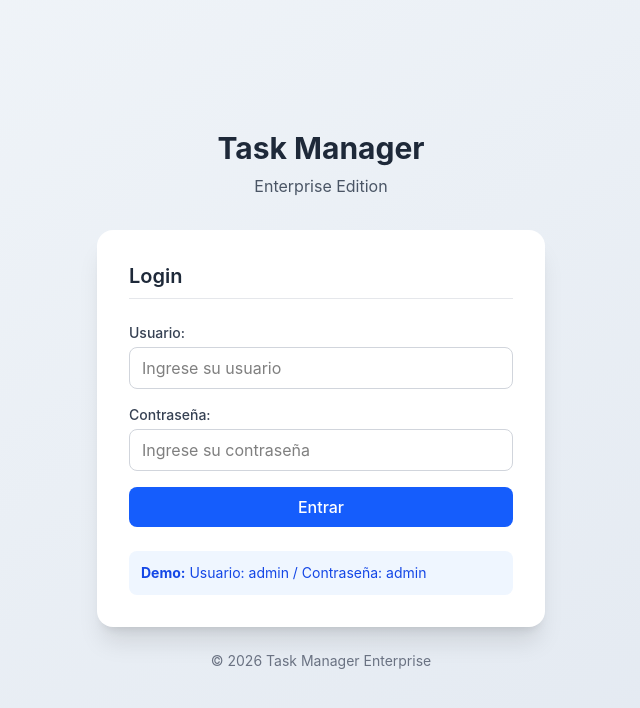
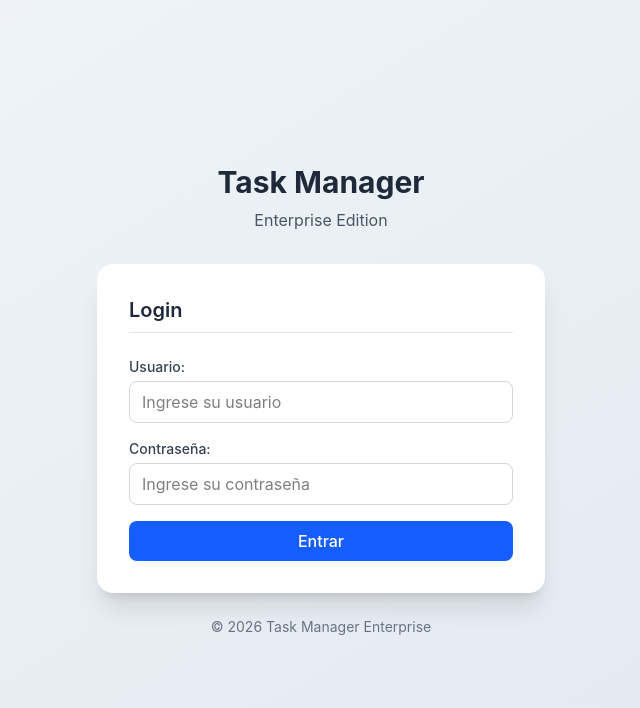
Before and after one commit to Titan0605/taskmanager, a React (Vite) app in the folder client/: page / in a window 1280 px wide. Shown: the top 708 px of the page, without its empty margins (319-959 px from the left). Built offline with nearby package versions, Linux system fonts and the light colour scheme; no server answers.

Commit message:
Some fixes

```diff
--- a/client/src/pages/Login.jsx
+++ b/client/src/pages/Login.jsx
@@ -101,10 +101,7 @@ export default function Login({ onLogin }) {
             </button>
           </form>
 
-          {/* Demo Credentials Hint */}
-          <div className="mt-6 p-3 bg-blue-50 dark:bg-blue-900/30 rounded-lg text-sm text-blue-700 dark:text-blue-400">
-            <strong>Demo:</strong> Usuario: admin / Contraseña: admin
-          </div>
+
         </div>
 
         {/* Footer */}
```
